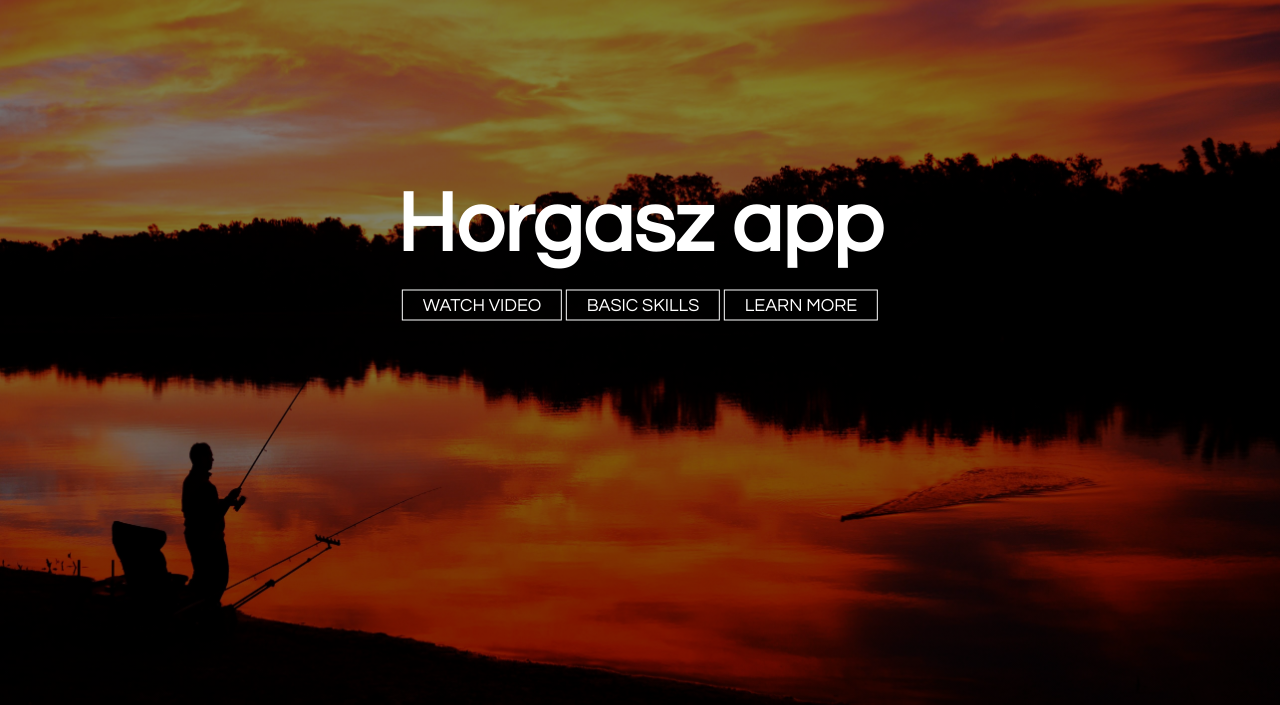
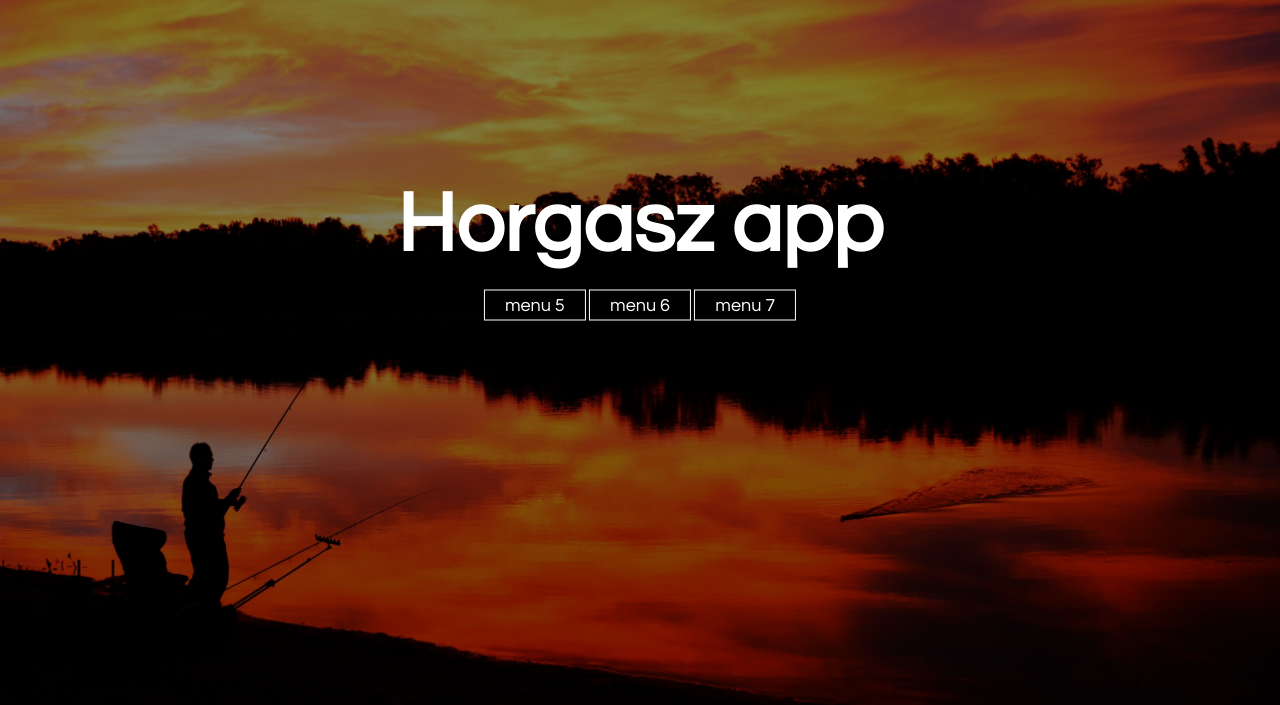
Before and after one commit to feketegergely062/mhei2, a plain HTML site: page index.html in a window 1280 px wide. Shown: the part 95-800 px from the top of the page. Drawn offline with Linux system fonts and the light colour scheme.

Commit message:
first co

```diff
--- a/index.html
+++ b/index.html
@@ -37,9 +37,9 @@
 			<h1>Horgasz app</h1>
 		</div>
 		<div class="button">
-			<a href="#" class="btn">WATCH VIDEO</a>
-			<a href="#" class="btn">BASIC SKILLS</a>
-			<a href="#" class="btn">LEARN MORE</a>
+			<a href="#" class="btn">menu 5</a>
+			<a href="#" class="btn">menu 6</a>
+			<a href="#" class="btn">menu 7</a>
 		</div>
 
 	</header>
```
